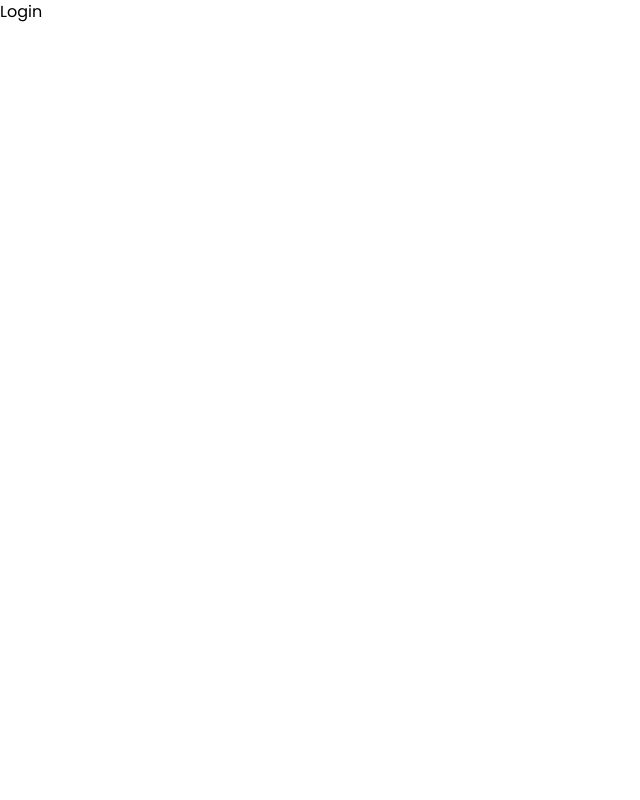
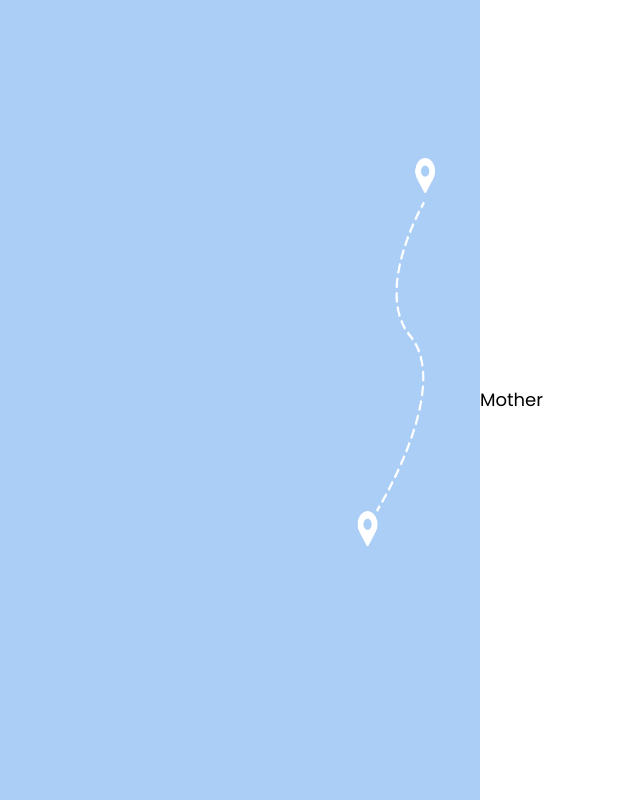
Before and after one commit to SimaPeter96/TravelLogWebsite, a React (Vite) app: page /login in a window 1280 px wide. Shown: the whole page, without its empty margins (0-640 px from the left). Built offline with nearby package versions, Linux system fonts and the light colour scheme.

Commit message:
added background img to the login page

```diff
--- a/src/Components/Login.jsx
+++ b/src/Components/Login.jsx
@@ -1,8 +1,22 @@
 import React from 'react'
+import BgImg1 from '../Images/BgImage.png'
 
-function Login() {
+const Login = () => {
   return (
-    <div>Login</div>
+    <div className="flex w-full h screen">
+       <div className="w-full  flex items-center justify-centerlg:w-1/2">
+        <img src={BgImg1} alt="" className='w-1/2 h-[100vh]'/>
+           {/* <Form>
+
+           </Form> */}
+           <h1 className='text-black'>Mother</h1>
+         </div>
+         <div className="hidden lg:flex h-full w-1/3">
+
+         </div>
+
+     </div>
+
   )
 }
 
```
Also changed, not shown: src/Images/BgImage.png (added).
